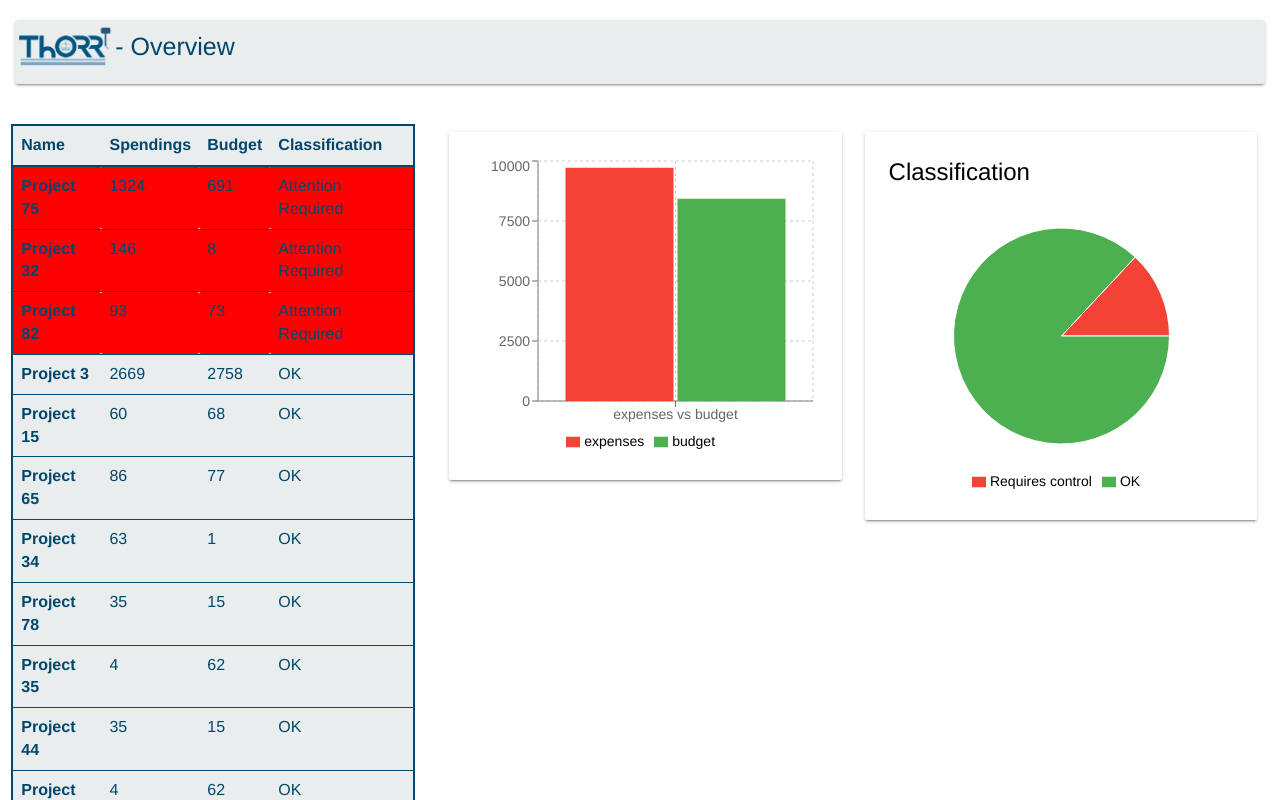
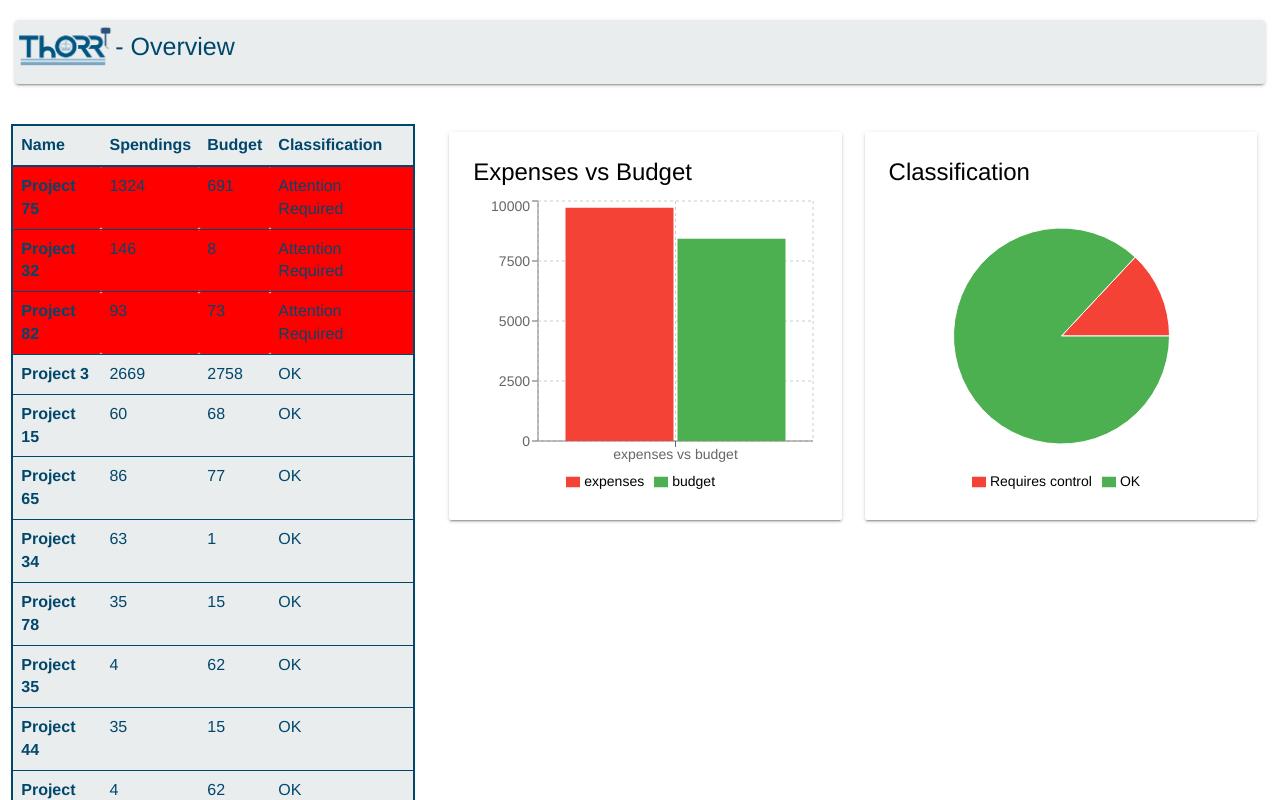
Before and after one commit to K-Kielak/ThORR-Website, a React app: page / in a window 1280 px wide. Shown: the top 800 px of the page. Built offline with nearby package versions, Linux system fonts and the light colour scheme.

Commit message:
Fix expenses/budget card title

```diff
--- a/src/components/charts-dashboard.jsx
+++ b/src/components/charts-dashboard.jsx
@@ -8,8 +8,8 @@ const ChartsDashboard = (props) => {
     <Row>
       <Col s={12} m={6}>
         <BarChartCard
-          title={props.spendingBudgedTitle}
           colors={props.colors}
+          title={props.spendingBudgetTitle}
           data={props.spendingBudgetData}
           axisKey={props.spendingBudetXAxis}
           dataKey1={props.spendingBudgetKey1}
```
